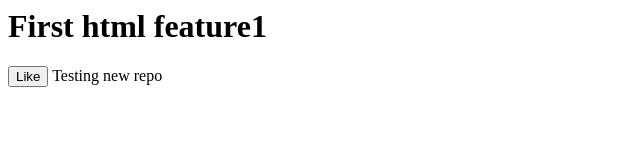
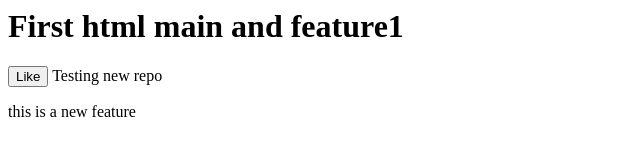
Before and after one commit to gunasekhar96/localrepo, a plain HTML site: page index.html in a window 1280 px wide. Shown: the whole page, without its empty margins (0-640 px from the left). Drawn offline with Linux system fonts and the light colour scheme.

Commit message:
changes index

```diff
--- a/index.html
+++ b/index.html
@@ -1,10 +1,11 @@
 <header>
-    <h1>First html feature1</h1>
+    <h1>First html main and feature1</h1>
 
-    <link href="./style.css">
+    <link >
 </header>
 
 <body>
 <button>Like</button>
 <a>Testing new repo</a>
+<p>this is a new feature</p>
 </body>
```
